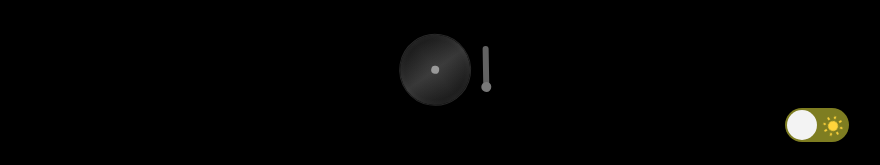
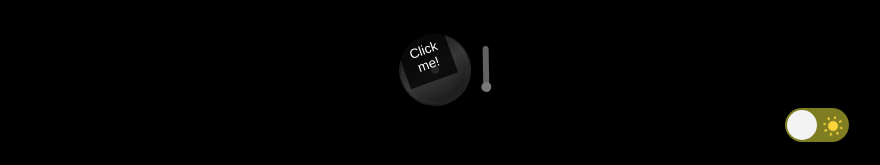
Before and after one commit to serenahuang225/serenahuang, a React (Create React App) app: page /resume in a window 1280 px wide. Shown: the top 165 px of the page, without its empty margins (191-1071 px from the left). Built offline with nearby package versions, Linux system fonts and the light colour scheme; a web font is replaced by a local one.

Commit message:
fix audio clicking

```diff
--- a/src/components/AudioButton/AudioButton.css
+++ b/src/components/AudioButton/AudioButton.css
@@ -1,3 +1,15 @@
+.clickMe {
+  position: absolute;
+  height: 50px;
+  width: 50px;
+  background-color: rgba(0, 0, 0, 0.763);
+  z-index: 5;
+  color: white;
+  top: 0;
+  left: 0;
+  transform: rotate(-29deg);
+}
+
 .vinyl-player {
   position: relative;
   width: 100px;
--- a/src/components/AudioButton/AudioButton.js
+++ b/src/components/AudioButton/AudioButton.js
@@ -4,27 +4,52 @@ import sound from "./Mendelssohn Symphony 4 mvt 1.mp3"
 
 const AudioButton = ({isBig=false, isPlaying, setIsPlaying}) => {
   const audioRef = useRef(new Audio(sound));
+  const [hasClicked, setHasClicked] = useState(false)
+  const [didClick, setDidClick] = useState(false)
 
-  const toggleAudio = (play) => {
-    if (play) {
+  const toggleAudio = () => {
+    if (!hasClicked) {
+      return
+    }
+    if (didClick) {
+      audioRef.current.pause();
+      setIsPlaying(false);
+      setDidClick(false)
+    } else if (!didClick) {
       setIsPlaying(true);
       audioRef.current.play();
       audioRef.current.loop = true;
+      setDidClick(true)
+    }
+  };
+
+  const toggleHoverAudio = (isEnter) => {
+    if (!hasClicked) {
+      return
+    }
+    if (isEnter) {
+      setIsPlaying(true);
+      audioRef.current.play();
+      audioRef.current.loop = true;
+    } else if (!isEnter && didClick) {
+      // do nothing, continue playing
     } else {
       audioRef.current.pause();
       setIsPlaying(false);
     }
-  };
+  }
 
   return (
     <>
     {
       isBig ?
-      <div className="vinyl-player-big" onClick={() => toggleAudio(!isPlaying)} onMouseEnter={() => toggleAudio(true)} onMouseLeave={() => toggleAudio(false)}>
+      <div className="vinyl-player-big" onClick={toggleAudio} onMouseEnter={() => toggleHoverAudio(true)} onMouseLeave={() => toggleHoverAudio(false)}>
+        { !hasClicked && <button className="clickMe" onClick={() => setHasClicked(true)}>Click me!</button> }
         <div className={`vinyl-big ${isPlaying ? "spinning" : ""}`}></div>
         <div className={`tonearm-big ${isPlaying ? "playing" : ""}`}></div>
       </div> :
-      <div className="vinyl-player" onClick={() => toggleAudio(!isPlaying)} onMouseEnter={() => toggleAudio(true)} onMouseLeave={() => toggleAudio(false)}>
+      <div className="vinyl-player" onClick={toggleAudio} onMouseEnter={() => toggleHoverAudio(true)} onMouseLeave={() => toggleHoverAudio(false)}>
+        { !hasClicked && <button className="clickMe" onClick={() => setHasClicked(true)}>Click me!</button> }
         <div className={`vinyl ${isPlaying ? "spinning" : ""}`}></div>
         <div className={`tonearm ${isPlaying ? "playing" : ""}`}></div>
       </div>
--- a/src/routes/Resume.js
+++ b/src/routes/Resume.js
@@ -1,12 +1,14 @@
-import React from 'react'
+import React, { useState } from 'react'
 import Switch from '../components/Switch/Switch'
 import AudioButton from '../components/AudioButton/AudioButton'
 
 const Resume = () => {
+  const [isPlaying, setIsPlaying] = useState(false);
+
   return (
     <div id="app" data-theme="dark">
       <div className='maxWidth flexCol pad2 resume'>
-        <AudioButton />
+        <AudioButton isPlaying={isPlaying} setIsPlaying={setIsPlaying} />
         <Switch />
         <h1>Serena Huang</h1>
         <p>St. Louis, MO | (314) 901-1516 | <a rel="noreferrer noopener" target="_blank" href="mailto:serenahuang225@gmail.com">serenahuang225@gmail.com</a> | <a rel="noreferrer noopener" target="_blank" href="https://github.com/serenahuang225">GitHub</a> | <a rel="noreferrer noopener" target="_blank" href="https://www.linkedin.com/in/serenahuang225/">LinkedIn</a></p>
```
